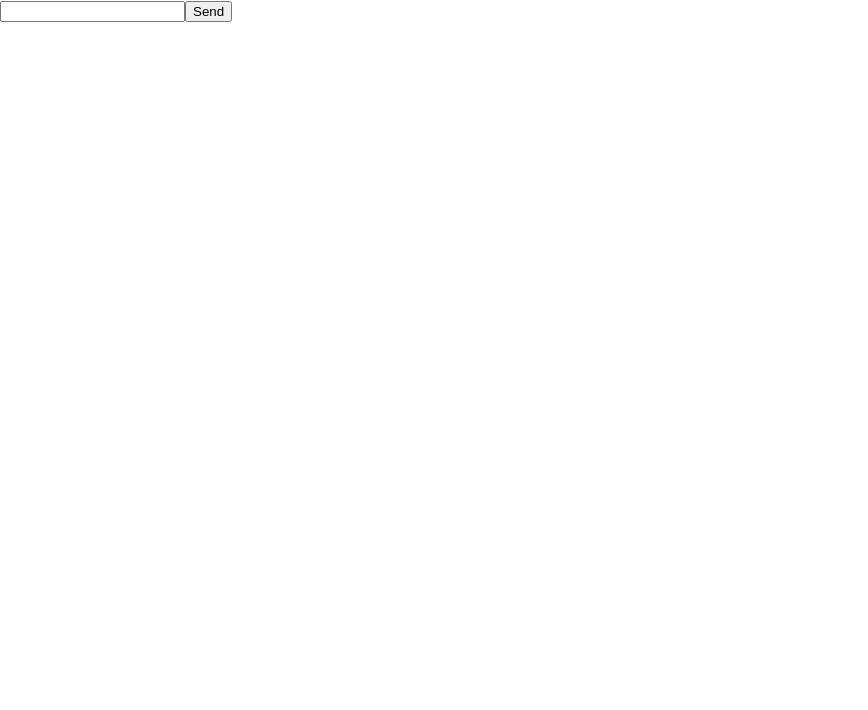
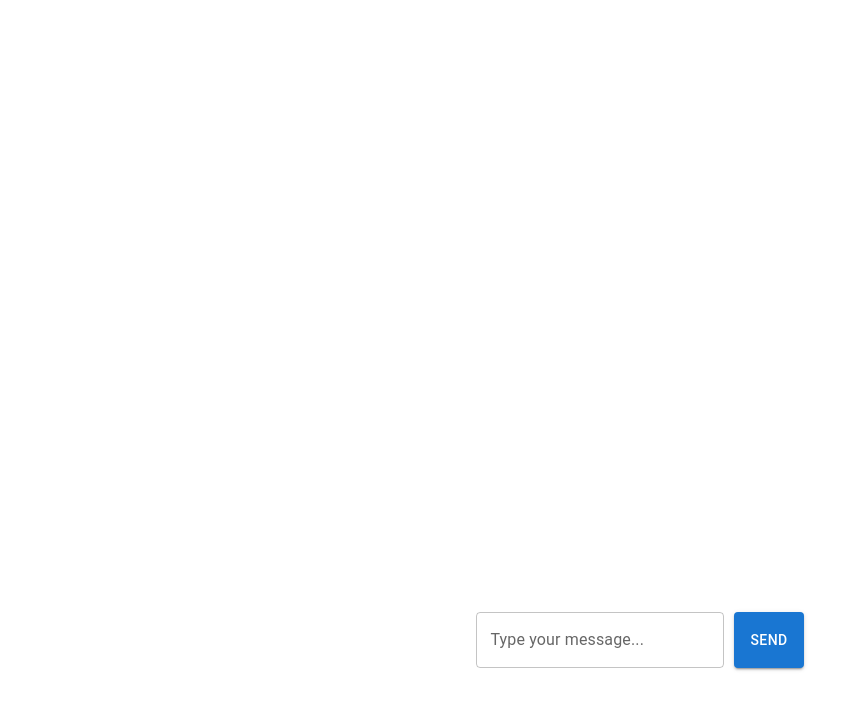
Before and after one commit to fractal1729/questorio, a React (Create React App) app in the folder trillionaire/: page / in a window 1280 px wide. Shown: the top 710 px of the page, without its empty margins (0-868 px from the left). Built offline with nearby package versions, Linux system fonts and the light colour scheme.

Commit message:
add more ux

```diff
--- a/trillionaire/package.json
+++ b/trillionaire/package.json
@@ -3,6 +3,9 @@
   "version": "0.1.0",
   "private": true,
   "dependencies": {
+    "@emotion/react": "^11.11.1",
+    "@emotion/styled": "^11.11.0",
+    "@mui/material": "^5.14.0",
     "@testing-library/jest-dom": "^5.16.5",
     "@testing-library/react": "^13.4.0",
     "@testing-library/user-event": "^13.5.0",
--- a/trillionaire/src/App.js
+++ b/trillionaire/src/App.js
@@ -1,4 +1,5 @@
 import React, { useState } from 'react';
+import { Box, Container, CssBaseline } from '@mui/material';
 import Chatbox from './components/Chatbox';
 import Input from './components/Input';
 
@@ -7,17 +8,27 @@ function App() {
 
   const handleSend = (message) => {
     setChat([...chat, { message, sender: 'user' }]);
-    // API call to OpenAI should be made here, replacing the setTimeout function
     setTimeout(() => {
       setChat((prevChat) => [...prevChat, { message: 'I am a bot', sender: 'bot' }]);
     }, 1000);
   };
 
   return (
-    <div className="App">
-      <Chatbox chat={chat} />
-      <Input onSend={handleSend} />
-    </div>
+    <Container>
+      <CssBaseline />
+      <Box
+        sx={{
+          display: 'flex',
+          flexDirection: 'column',
+          alignItems: 'center',
+          justifyContent: 'center',
+          height: '100vh',
+        }}
+      >
+        <Chatbox chat={chat} />
+        <Input onSend={handleSend} />
+      </Box>
+    </Container>
   );
 }
 
--- a/trillionaire/src/components/Chatbox.js
+++ b/trillionaire/src/components/Chatbox.js
@@ -1,10 +1,26 @@
-import React from 'react';
+import React, { useEffect, useRef } from 'react';
+import { Box } from '@mui/material';
 import Message from './Message';
 
-const Chatbox = ({ chat }) => (
-  <div>
-    {chat.map((message, index) => <Message key={index} message={message.message} sender={message.sender} />)}
-  </div>
-);
+const Chatbox = ({ chat }) => {
+  const messagesEndRef = useRef(null);
+
+  const scrollToBottom = () => {
+    messagesEndRef.current?.scrollIntoView({ behavior: "smooth" });
+  };
+
+  useEffect(() => {
+    scrollToBottom();
+  }, [chat]);
+
+  return (
+    <Box sx={{ height: '60vh', width: '80%', overflowY: 'auto', display: 'flex', flexDirection: 'column', gap: '10px', p: 1 }}>
+      {chat.map((message, index) => (
+        <Message key={index} message={message.message} sender={message.sender} />
+      ))}
+      <div ref={messagesEndRef} />
+    </Box>
+  );
+};
 
 export default Chatbox;
--- a/trillionaire/src/components/Input.js
+++ b/trillionaire/src/components/Input.js
@@ -1,18 +1,27 @@
 import React, { useState } from 'react';
+import { Box, TextField, Button } from '@mui/material';
 
 const Input = ({ onSend }) => {
   const [message, setMessage] = useState('');
 
-  const handleSend = () => {
+  const handleSend = (event) => {
+    // Prevent the form from refreshing the page on submit
+    event.preventDefault();
+
+    // Do nothing if the message is empty
+    if (!message.trim()) {
+      return;
+    }
+
     onSend(message);
     setMessage('');
   };
 
   return (
-    <div>
-      <input type="text" value={message} onChange={e => setMessage(e.target.value)} />
-      <button onClick={handleSend}>Send</button>
-    </div>
+    <Box component="form" onSubmit={handleSend} sx={{ display: 'flex', justifyContent: 'center', gap: '10px', p: 1 }}>
+      <TextField value={message} onChange={e => setMessage(e.target.value)} label="Type your message..." variant="outlined" />
+      <Button type="submit" variant="contained">Send</Button>
+    </Box>
   );
 };
 
--- a/trillionaire/src/components/Message.js
+++ b/trillionaire/src/components/Message.js
@@ -1,10 +1,13 @@
 import React from 'react';
+import { Typography, Box } from '@mui/material';
 
 const Message = ({ message, sender }) => {
   return (
-    <div className={sender}>
-      <p>{message}</p>
-    </div>
+    <Box sx={{ alignSelf: sender === 'bot' ? 'flex-start' : 'flex-end' }}>
+      <Typography variant="body1" gutterBottom>
+        {message}
+      </Typography>
+    </Box>
   );
 };
 
```
Also changed, not shown: 1 other file (tests, documents, lock files or other folders).
